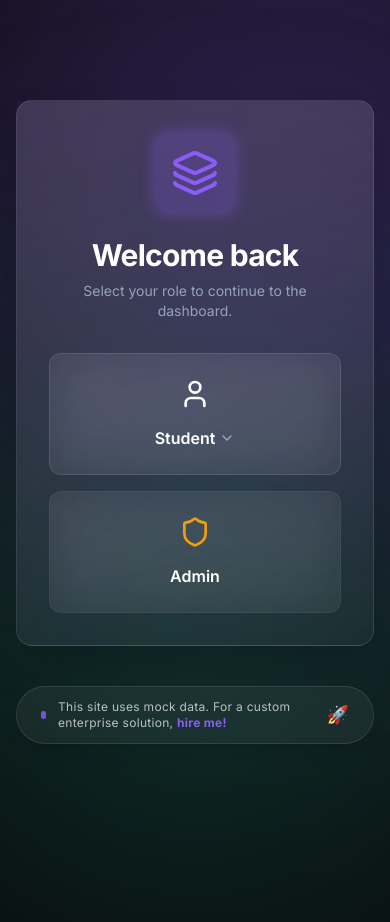
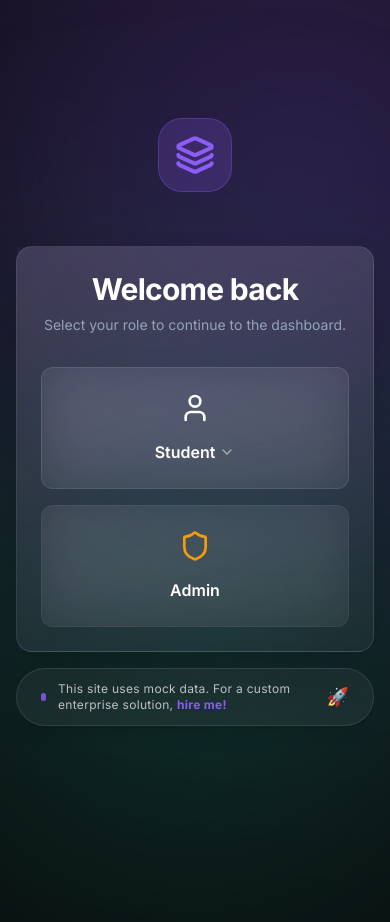
Before and after one commit to Puranjaysalaria/Joineazy, a React (Vite) app: page / in a window 390 px wide. Shown: the top 922 px of the page. Built offline with nearby package versions, Linux system fonts and the light colour scheme.

Commit message:
Implementing Responsiveness

```diff
--- a/src/components/AdminDashboard.jsx
+++ b/src/components/AdminDashboard.jsx
@@ -381,7 +381,7 @@ export default function AdminDashboard({ db, currentUser, addAssignment, removeA
       {/* Delete Confirmation Modal - Rendered via Portal */}
       {isDeleteModalOpen && createPortal(
         <div className="fixed top-0 left-0 w-screen h-screen bg-black/80 backdrop-blur-md flex justify-center items-center z-[9999] p-4">
-          <div className="glass-panel w-full max-w-sm rounded-2xl p-6 relative animate-modalIn border-danger/20 shadow-2xl">
+          <div className="glass-panel w-full max-w-sm rounded-2xl p-5 md:p-6 relative animate-modalIn border-danger/20 shadow-2xl">
             <div className="flex flex-col items-center text-center">
               <div className="p-4 bg-danger/20 rounded-full text-danger mb-4 border border-danger/30 animate-pulse">
                 <AlertTriangle className="w-8 h-8" />
--- a/src/components/Login.jsx
+++ b/src/components/Login.jsx
@@ -6,15 +6,17 @@ export default function Login({ onLogin, users }) {
   const [showStudents, setShowStudents] = useState(false);
 
   return (
-    <div className="min-h-screen flex justify-center items-center relative overflow-hidden animate-fadeIn text-white">
-      <div className="flex flex-col items-center gap-6 relative z-10 w-full max-w-md px-4">
-        <div className="glass-panel text-center p-8 md:p-12 rounded-2xl w-full shadow-2xl backdrop-blur-xl border-white/10 relative group">
+    <div className="min-h-screen bg-transparent flex flex-col items-center justify-center p-4 py-12 overflow-y-auto relative font-outfit text-white">
+      <div className="relative z-10 w-full max-w-2xl flex flex-col items-center animate-fadeIn">
+        {/* Brand Header */}
+        <div className="text-center mb-8 relative z-20">
+          <div className="bg-primary/20 p-4 rounded-3xl inline-block mb-4 border border-primary/30 shadow-glow-sm">
+            <Layers className="w-10 h-10 md:w-12 md:h-12 text-primary" strokeWidth={2.5} />
+          </div>
+        </div>
+
+        <div className="glass-panel text-center p-6 md:p-12 rounded-2xl w-full shadow-2xl backdrop-blur-xl border-white/10 relative group">
           <div className="absolute inset-0 bg-gradient-to-br from-primary/5 to-transparent pointer-events-none group-hover:scale-110 transition-transform duration-700"></div>
-          <div className="mb-6 flex justify-center relative z-10">
-            <div className="p-4 bg-primary/20 rounded-xl shadow-glow">
-              <Layers className="text-primary w-12 h-12" />
-            </div>
-          </div>
           <h1 className="text-3xl font-bold mb-2 tracking-tight text-white relative z-10">Welcome back</h1>
           <p className="text-textMuted mb-8 text-sm md:text-base relative z-10">Select your role to continue to the dashboard.</p>
 
```
